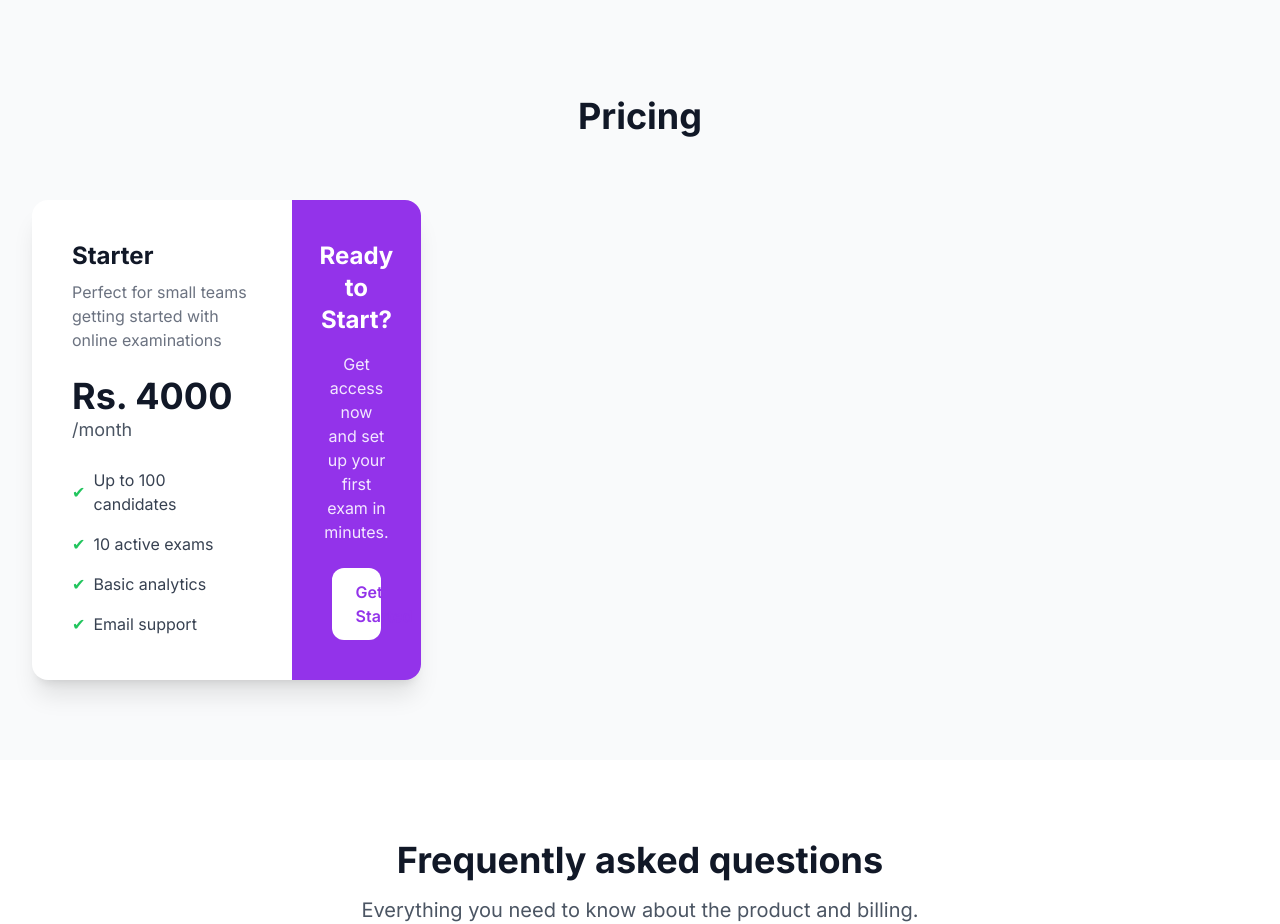
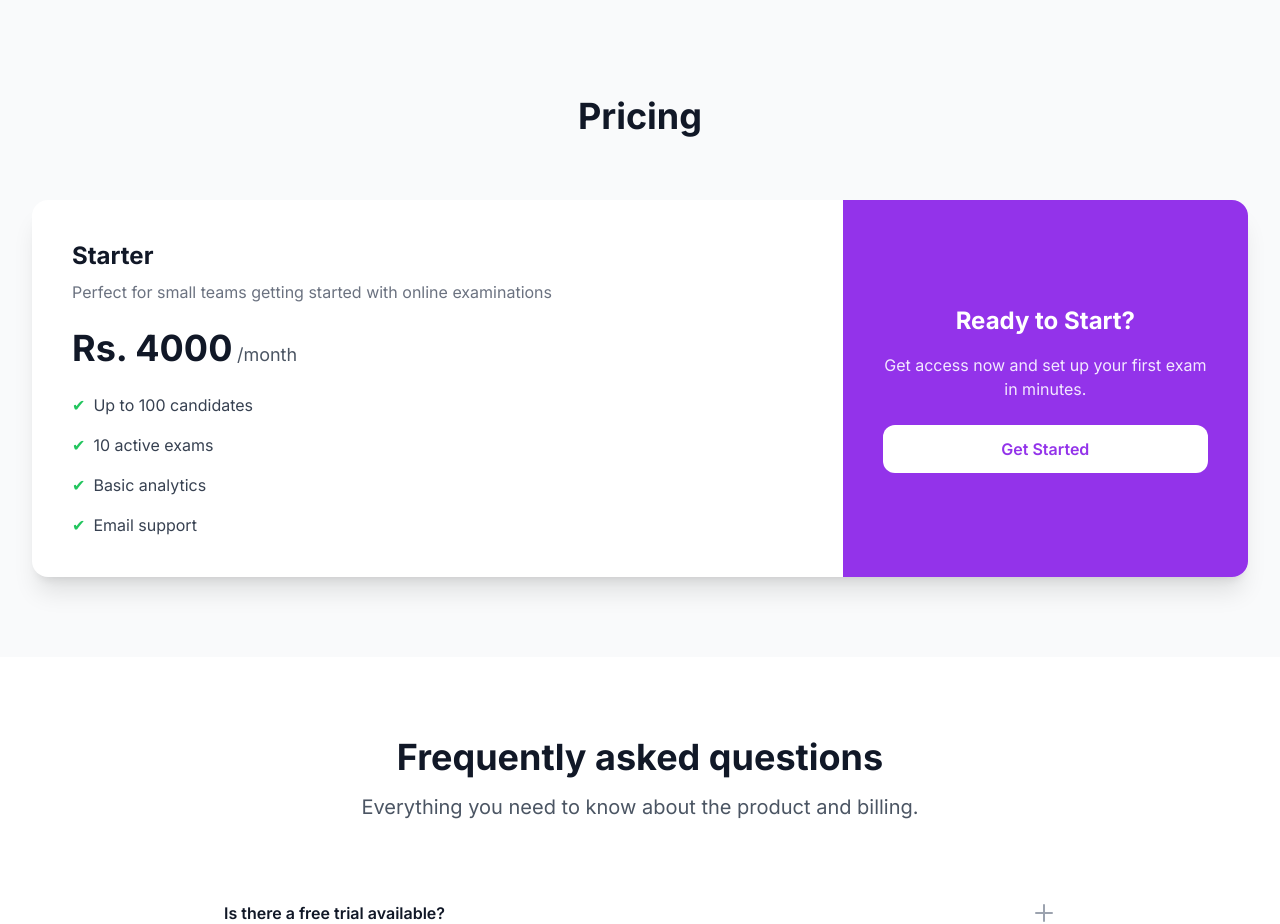
Before and after one commit to beingscorpion/Medi-, a Django app: page / in a window 1280 px wide. Shown: the part 2153-3077 px from the top of the page. Run offline with Django 5.2, Linux system fonts and the light colour scheme; style sheets or scripts are compiled from the project's sources.

Commit message:
Pata nhi kia ho rha hai

```diff
--- a/templates/index.html
+++ b/templates/index.html
@@ -244,7 +244,7 @@
             </p> {% endcomment %}
         </div>
 
-        <div class="grid grid-cols-1 md:grid-cols-3 gap-6">
+        <div class="grid grid-cols-1 gap-6">
             <!-- Starter Plan -->
             <div class="bg-white rounded-2xl shadow-xl overflow-hidden flex flex-col md:flex-row">
 
```
